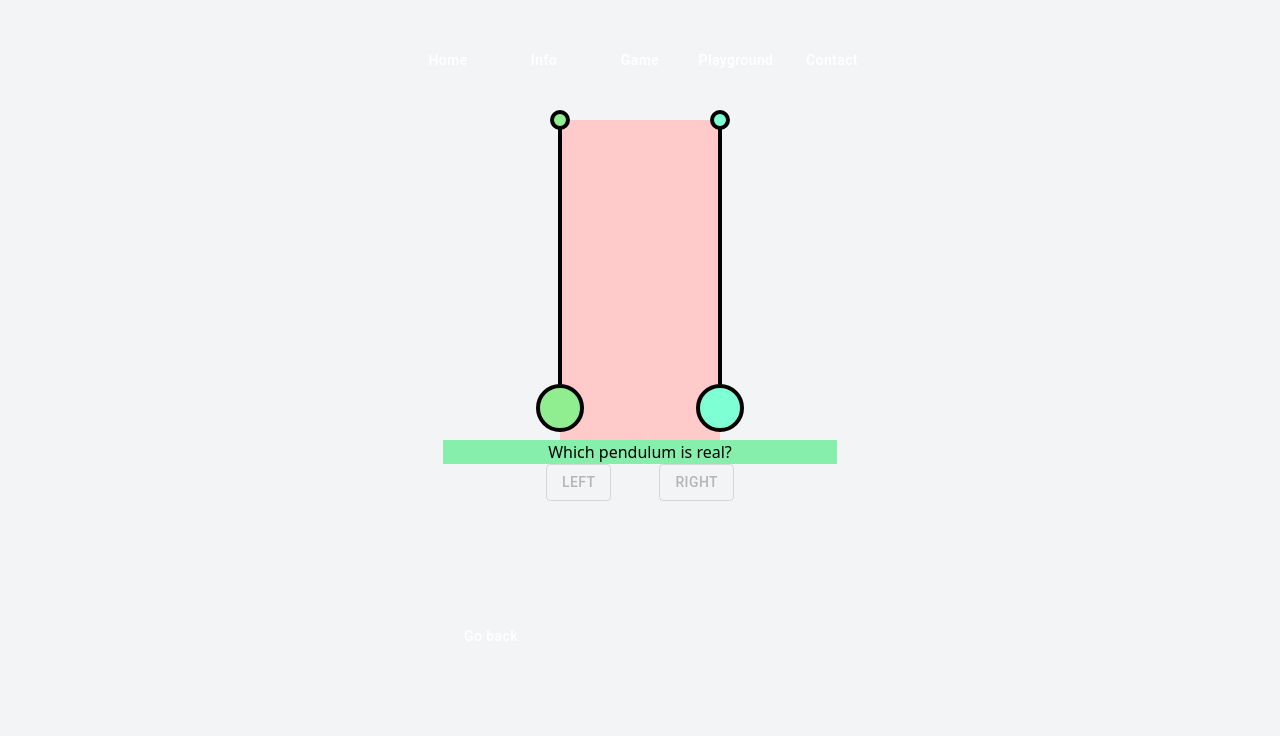
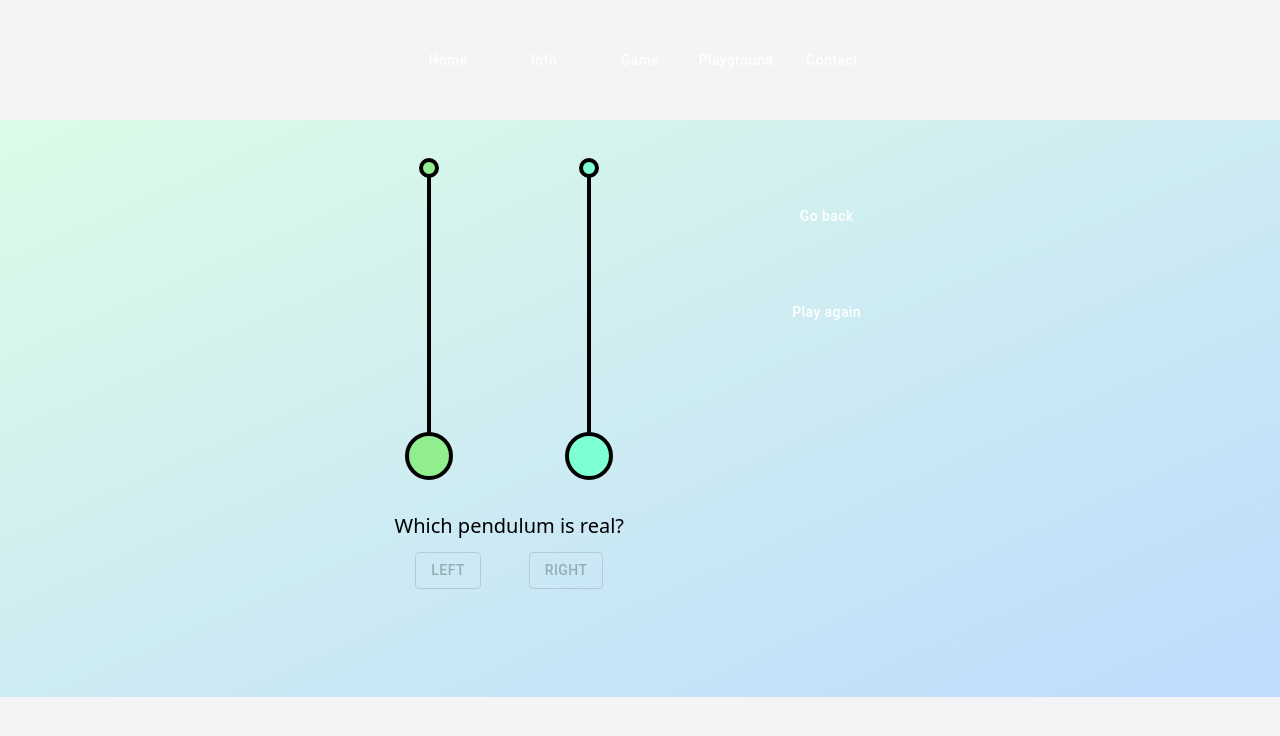
Before and after one commit to RealPendulum/RealPendulum, a Next.js app in the folder real-pendulum/: page /game in a window 1280 px wide. Both pictures are taken after a click on the button "EASY". Shown: the top 736 px of the page. Built offline with nearby package versions, Linux system fonts and the light colour scheme; no server answers.

Commit message:
easy done

```diff
--- a/real-pendulum/pages/game.tsx
+++ b/real-pendulum/pages/game.tsx
@@ -12,7 +12,7 @@ export default function Game() {
   return (
     <div className="min-h-screen bg-gray-100">
       <NavigationBar currentSiteUrl={Urls.gameURL} />
-      <div className="flex justify-center">
+      <div className="flex justify-center bg-gradient-to-br from-green-100 to-blue-200">
         <Site currentSite={currentSite} setCurrentSite={setCurrentSite} />
       </div>
       {/* <Difficulty currentSite={currentSite} setCurrentSite={setCurrentSite} /> */}
@@ -31,8 +31,13 @@ interface Site {
 function Difficulty({ currentSite, setCurrentSite }: DifficultyProps) {
   return (
     <div>
-      <div className="flex justify-center text-black">Difficulty</div>
-      <div className="flex justify-center">
+      <div className="flex flex-row">
+        {/* <div className="flex justify-center"> */}
+        <div className="flex-1 grow-1 px-[10vw] py-[12vh]">
+          <div className="flex justify-center text-black text-2xl">
+            Difficulty
+          </div>
+          <div className="flex justify-center my-10">
             <Button
               sx={{ mx: 3 }}
               variant="outlined"
@@ -64,6 +69,17 @@ function Difficulty({ currentSite, setCurrentSite }: DifficultyProps) {
             </Button>
           </div>
         </div>
+        <div className="flex-1 grow-1 px-[10vw] py-[12vh] text-black">
+          "Lorem ipsum dolor sit amet, consectetur adipiscing elit, sed do
+          eiusmod tempor incididunt ut labore et dolore magna aliqua. Ut enim ad
+          minim veniam, quis nostrud exercitation ullamco laboris nisi ut
+          aliquip ex ea commodo consequat. Duis aute irure dolor in
+          reprehenderit in voluptate velit esse cillum dolore eu fugiat nulla
+          pariatur. Excepteur sint occaecat cupidatat non proident, sunt in
+          culpa qui officia deserunt mollit anim id est laborum."
+        </div>
+      </div>
+    </div>
   );
 }
 
@@ -76,6 +92,7 @@ export function TwoPendulums({ currentSite, setCurrentSite }: DifficultyProps) {
   const [hasAnswered, setHasAnswered] = useState(false);
   const [stats, setStats] = useState(0);
   const [displayStats, setDisplayStats] = useState(false);
+  const [playCount, setPlayCount] = useState(0);
 
   const registerLeft = useCallback((id: string) => {
     leftId.current = id;
@@ -99,11 +116,12 @@ export function TwoPendulums({ currentSite, setCurrentSite }: DifficultyProps) {
     axios.get("http://localhost:5068/easy").then((response) => {
       setData(response.data);
     });
-  }, []);
+  }, [playCount]);
   return (
-    <div>
+    <div className="grid grid-cols-3 gap-4 py-[6vh] w-[60vw]">
+      <div className="col-start-1 col-span-2">
         <div className="flex justify-center">
-        <div className="flex flex-row justify-between w-40 bg-red-200">
+          <div className="flex flex-row justify-between w-40 mb-6">
             <div className="h-80">
               <MyPendulumContainer
                 start={start}
@@ -122,10 +140,10 @@ export function TwoPendulums({ currentSite, setCurrentSite }: DifficultyProps) {
             </div>
           </div>
         </div>
-      <div className="flex text-black justify-center bg-green-300">
+        <div className="flex text-black justify-center text-xl">
           Which pendulum is real?
         </div>
-      <div className="flex justify-center">
+        <div className="flex justify-center my-3">
           <Button
             sx={{ mx: 3 }}
             variant="outlined"
@@ -156,24 +174,23 @@ export function TwoPendulums({ currentSite, setCurrentSite }: DifficultyProps) {
           </Button>
         </div>
         {isAnswerCorrect === null ? null : isAnswerCorrect ? (
-        <div className="flex text-black justify-center bg-green-300">
-          You were right!
-        </div>
+          <div className="flex text-black justify-center">You were right!</div>
         ) : (
-        <div className="flex text-black justify-center bg-green-300">
-          You were wrong!
-        </div>
+          <div className="flex text-black justify-center">You were wrong!</div>
         )}
         <div
-        className={`flex text-black justify-center bg-blue-300 mb-16 ${
+          className={`flex text-black justify-center mb-6 text-wrap ${
             displayStats ? "visible" : "invisible"
           }`}
         >
           {stats}% of the answers given by the players were correct.
         </div>
+      </div>
+      <div className="col-start-3 flex justify-start items-start">
+        <div className="flex flex-col justify-center">
           <Button
             className={`m-3 flex h-24 w-24 items-center justify-center rounded-full
-            bg-blue-600 hover:bg-blue-800 transition duration-200 hover:scale-125 text-white font-sans font-normal text-base`}
+            bg-teal-500 hover:bg-teal-800 transition duration-200 hover:scale-125 text-white font-sans font-normal text-base`}
             sx={{
               textTransform: "none",
             }}
@@ -182,6 +199,35 @@ export function TwoPendulums({ currentSite, setCurrentSite }: DifficultyProps) {
           >
             Go back
           </Button>
+          <Button
+            className={`m-3 flex h-24 w-24 items-center justify-center rounded-full ${
+              hasAnswered
+                ? "bg-teal-500 hover:bg-teal-800"
+                : "bg-slate-500 hover:bg-slate-800"
+            }
+             transition duration-200 hover:scale-125 text-white font-sans font-normal text-base`}
+            sx={{
+              textTransform: "none",
+            }}
+            style={{ color: "white" }}
+            disabled={!hasAnswered}
+            onClick={() => {
+              setCurrentSite(1);
+              setStart(false);
+              readyCount.current = 0;
+              leftId.current = "";
+              rightId.current = "";
+              setIsAnswerCorrect(null);
+              setHasAnswered(false);
+              setStats(0);
+              setDisplayStats(false);
+              setPlayCount(playCount + 1);
+            }}
+          >
+            Play again
+          </Button>
+        </div>
+      </div>
     </div>
   );
 }
@@ -207,12 +253,11 @@ function isCorrectAnswer(data: string | { message: string }) {
 
 function getStats(callback: (stats: number) => void) {
   axios
-    .get(`http://localhost:5068/stats`)
+    .get(`http://localhost:5068/stats?difficulty=Easy`)
     .then((response) => {
-      console.log("stats");
       console.log(response.data);
       const stats = response.data;
-      callback(Number(Number(stats).toFixed(2)));
+      callback(Number(Number(stats * 100).toFixed(2)));
     })
     .catch((error) => {
       console.log(error);
```
Lines whose indentation alone changed are shown as unchanged.
